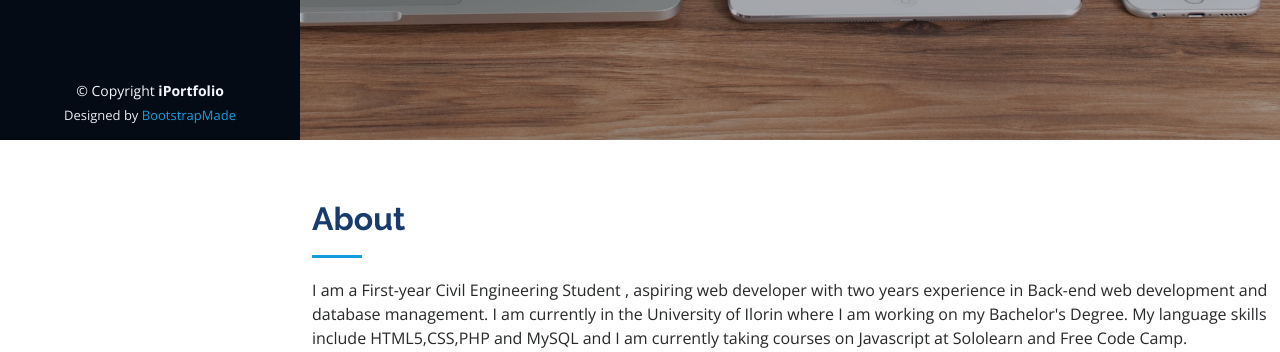
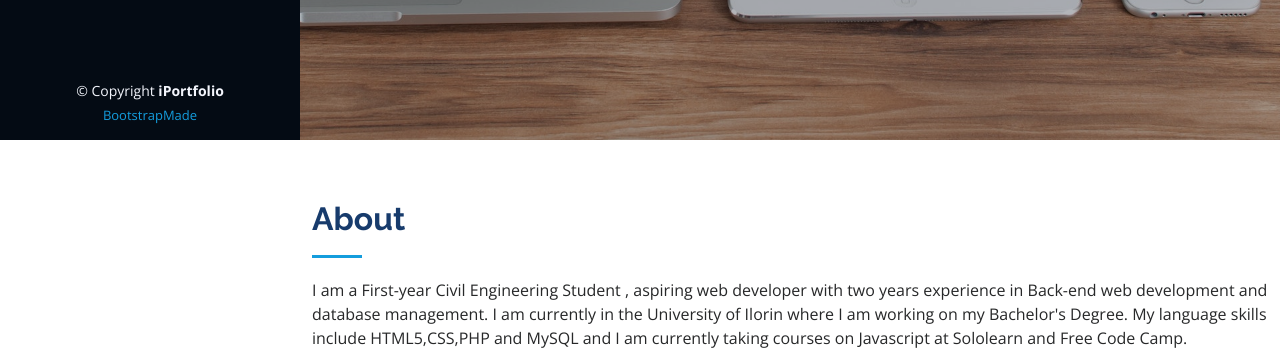
Before and after one commit to Khalid-Mustapha/My-Portfolio, a PHP site: page / in a window 1280 px wide. Shown: the part 660-1012 px from the top of the page. Run offline with PHP 8.4, Linux system fonts and the light colour scheme.

Commit message:
Add files via upload

```diff
--- a/index.php
+++ b/index.php
@@ -393,11 +393,7 @@
         &copy; Copyright <strong><span>iPortfolio</span></strong>
       </div>
       <div class="credits">
-        <!-- All the links in the footer should remain intact. -->
-        <!-- You can delete the links only if you purchased the pro version. -->
-        <!-- Licensing information: https://bootstrapmade.com/license/ -->
-        <!-- Purchase the pro version with working PHP/AJAX contact form: https://bootstrapmade.com/iportfolio-bootstrap-portfolio-websites-template/ -->
-        Designed by <a href="https://bootstrapmade.com/">BootstrapMade</a>
+        <a href="https://bootstrapmade.com/">BootstrapMade</a>
       </div>
     </div>
   </footer><!-- End  Footer -->
```
